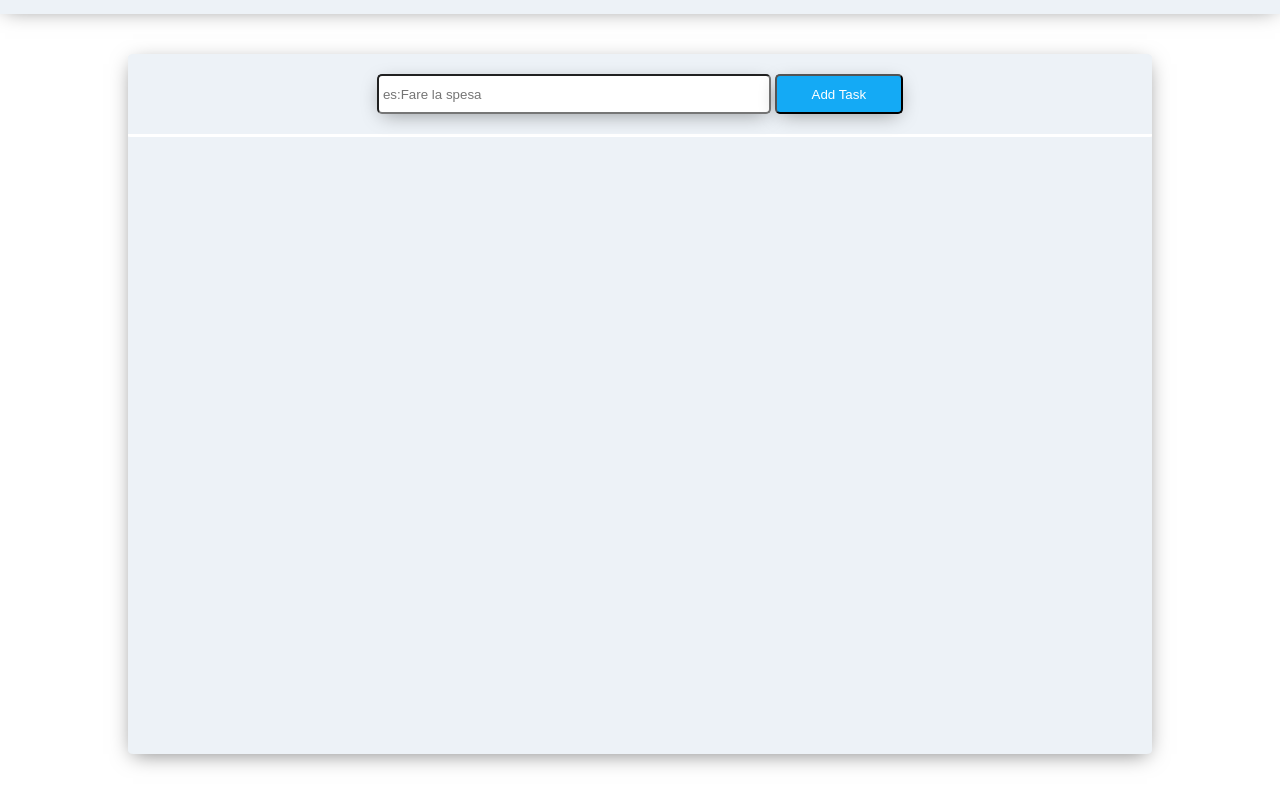
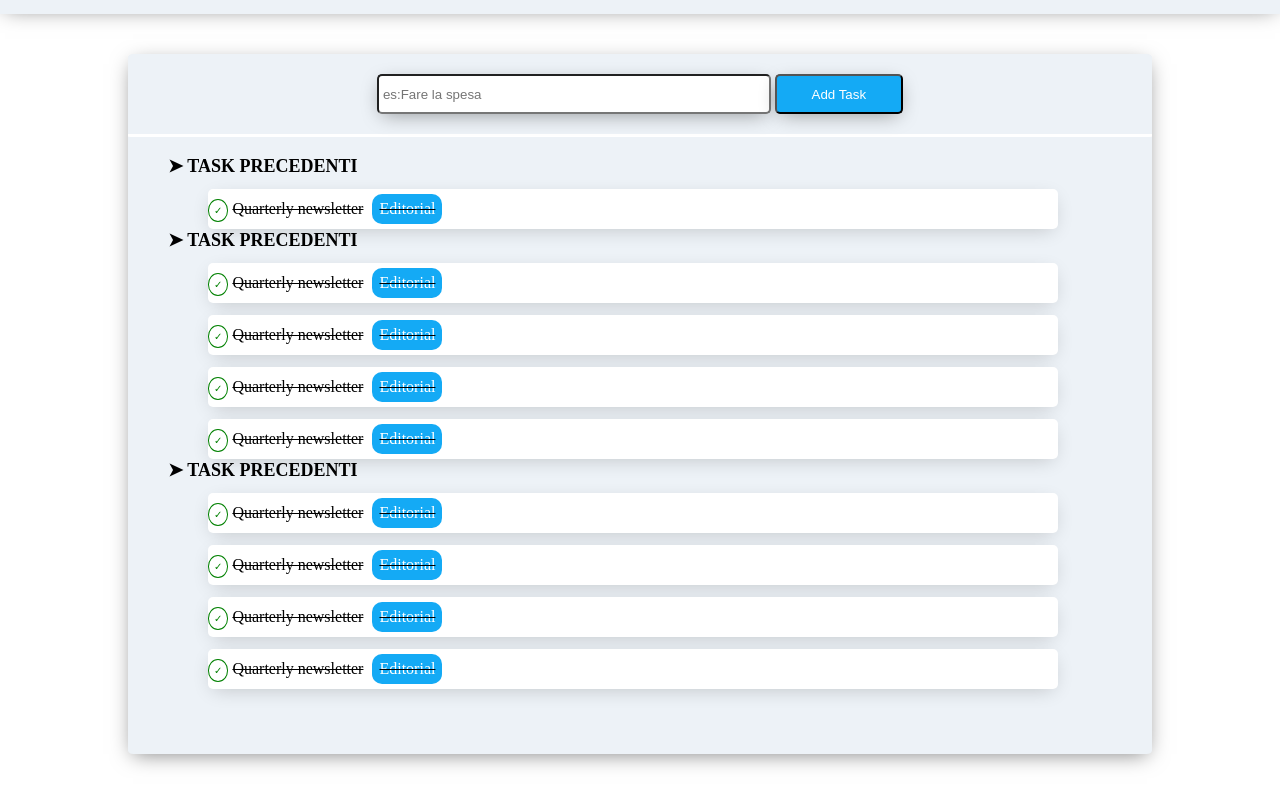
Before and after one commit to francesco-mauro/html-css-toboolist, a plain HTML site: page Index.html in a window 1280 px wide. Shown: the part 86-880 px from the top of the page. Drawn offline with Linux system fonts and the light colour scheme.

Commit message:
add: unfinished list

```diff
--- a/Index.html
+++ b/Index.html
@@ -24,8 +24,75 @@
         </div>
         <!-- taskbox -->
 
+        <br>
 
+        <!-- nested list -->
+        <div>
+            <ul class="prova">
+                <li> <span class="arrow">&#10148 TASK PRECEDENTI</span>
+                    <ul>
+                        <li class="task-reminder">
+                            <span class="checkbox">&check;</span>
+                            <span class="inner-text">Quarterly newsletter</span>
+                            <span class="editorial">Editorial</span>
+                        </li>
+                    </ul>
+                </li>
 
+                <li> <span class="arrow">&#10148 TASK PRECEDENTI</span>
+                    <ul>
+                        <li class="task-reminder">
+                            <span class="checkbox">&check;</span>
+                            <span class="inner-text">Quarterly newsletter</span>
+                            <span class="editorial">Editorial</span>
+                        </li>
+                        <li class="task-reminder">
+                            <span class="checkbox">&check;</span>
+                            <span class="inner-text">Quarterly newsletter</span>
+                            <span class="editorial">Editorial</span>
+                        </li>
+                        <li class="task-reminder">
+                            <span class="checkbox">&check;</span>
+                            <span class="inner-text">Quarterly newsletter</span>
+                            <span class="editorial">Editorial</span>
+                        </li>
+                        <li class="task-reminder">
+                            <span class="checkbox">&check;</span>
+                            <span class="inner-text">Quarterly newsletter</span>
+                            <span class="editorial">Editorial</span>
+                        </li>
+                    </ul>
+                </li>
+
+                <li> <span class="arrow">&#10148 TASK PRECEDENTI</span>
+                    <ul>
+                        <li class="task-reminder">
+                            <span class="checkbox">&check;</span>
+                            <span class="inner-text">Quarterly newsletter</span>
+                            <span class="editorial">Editorial</span>
+                        </li>
+                        <li class="task-reminder">
+                            <span class="checkbox">&check;</span>
+                            <span class="inner-text">Quarterly newsletter</span>
+                            <span class="editorial">Editorial</span>
+                        </li>
+                        <li class="task-reminder">
+                            <span class="checkbox">&check;</span>
+                            <span class="inner-text">Quarterly newsletter</span>
+                            <span class="editorial">Editorial</span>
+                        </li>
+                        <li class="task-reminder">
+                            <span class="checkbox">&check;</span>
+                            <span class="inner-text">Quarterly newsletter</span>
+                            <span class="editorial">Editorial</span>
+                        </li>
+                    </ul>
+                </li>
+
+            </ul>
+        </div>
+
+        <!-- nested list -->
 
     </main>
     <!-- main -->
--- a/css/style.css
+++ b/css/style.css
@@ -60,3 +60,95 @@
 }
 
 /* taskbox */
+/* nested list  */
+
+
+
+/* nested list  */
+
+
+ul{
+    list-style: none;
+    padding-left: 40px;
+}
+
+.arrow{
+    font-size: 18px;
+    font-weight: 600;
+}
+
+.task-reminder{
+    margin-top: 12px;
+    border-radius: 5px;
+    width: 90%;
+    background-color: white;
+    line-height: 30px;
+    box-shadow: 0px 5px 20px -5px rgba(0, 0, 0, 0.2);
+}
+
+.checkbox{
+    padding: 5px;
+    /* margin: 5px; */
+    font-size: 10px;
+    height: 10px;
+    width: 10px;
+    box-sizing: border-box;
+    color: green;
+    border: 1px solid green;
+    background-color: #ffffff;
+    border-radius: 50%;
+}
+
+.inner-text{
+    text-decoration: line-through;
+    text-decoration-color: black;
+}
+
+
+.editorial {
+    margin: 5px;
+    display: inline-block;
+    text-align: center;
+    height: 30px;
+    width: 70px;
+    box-sizing: border-box;
+    color: white;
+    background-color: #14aaf5;
+    border-radius: 10px;
+    text-decoration: line-through;
+    text-decoration-color: black;
+}
+
+
+
+
+
+
+
+
+
+
+
+
+
+
+
+
+
+
+
+/*
+.prova{
+
+}
+
+
+ */
+/*
+U+027A4
+UNICODE
+&#x27A4;
+HEX CODE
+&#10148;
+HTML CODE
+*/
```
